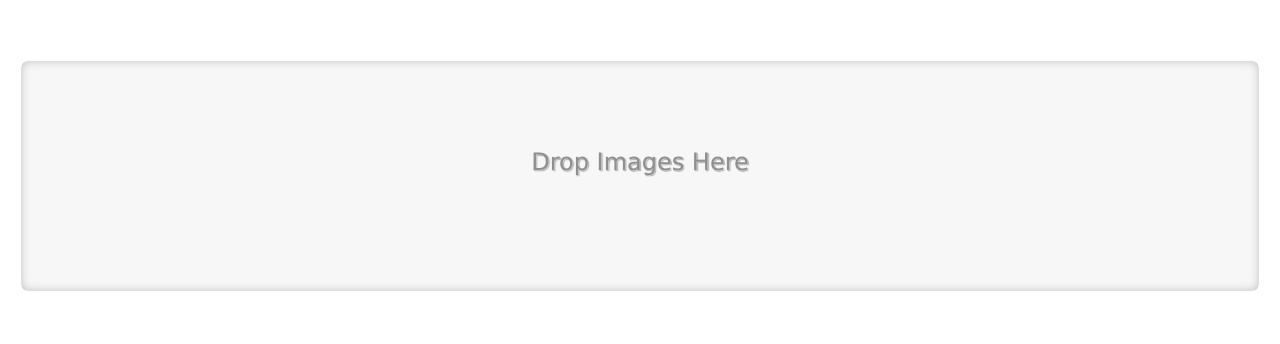
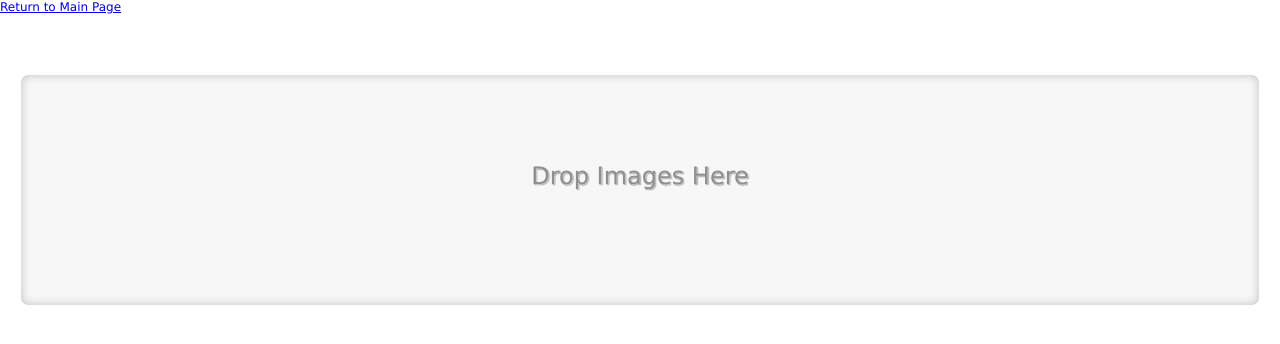
Before and after one commit to micglin/RaspPiSlideshow, a PHP site: page /upload/ in a window 1280 px wide. Shown: the top 344 px of the page. Run offline with PHP 8.4, Linux system fonts and the light colour scheme.

Commit message:
Adding a return to main page link.

```diff
--- a/www/upload/index.php
+++ b/www/upload/index.php
@@ -39,6 +39,7 @@
  </style>
  </head>
  <body>
+     <a href="/">Return to Main Page</a>
      <div class="header">
 	<div id="dropbox">
 		<div class="text">
```
